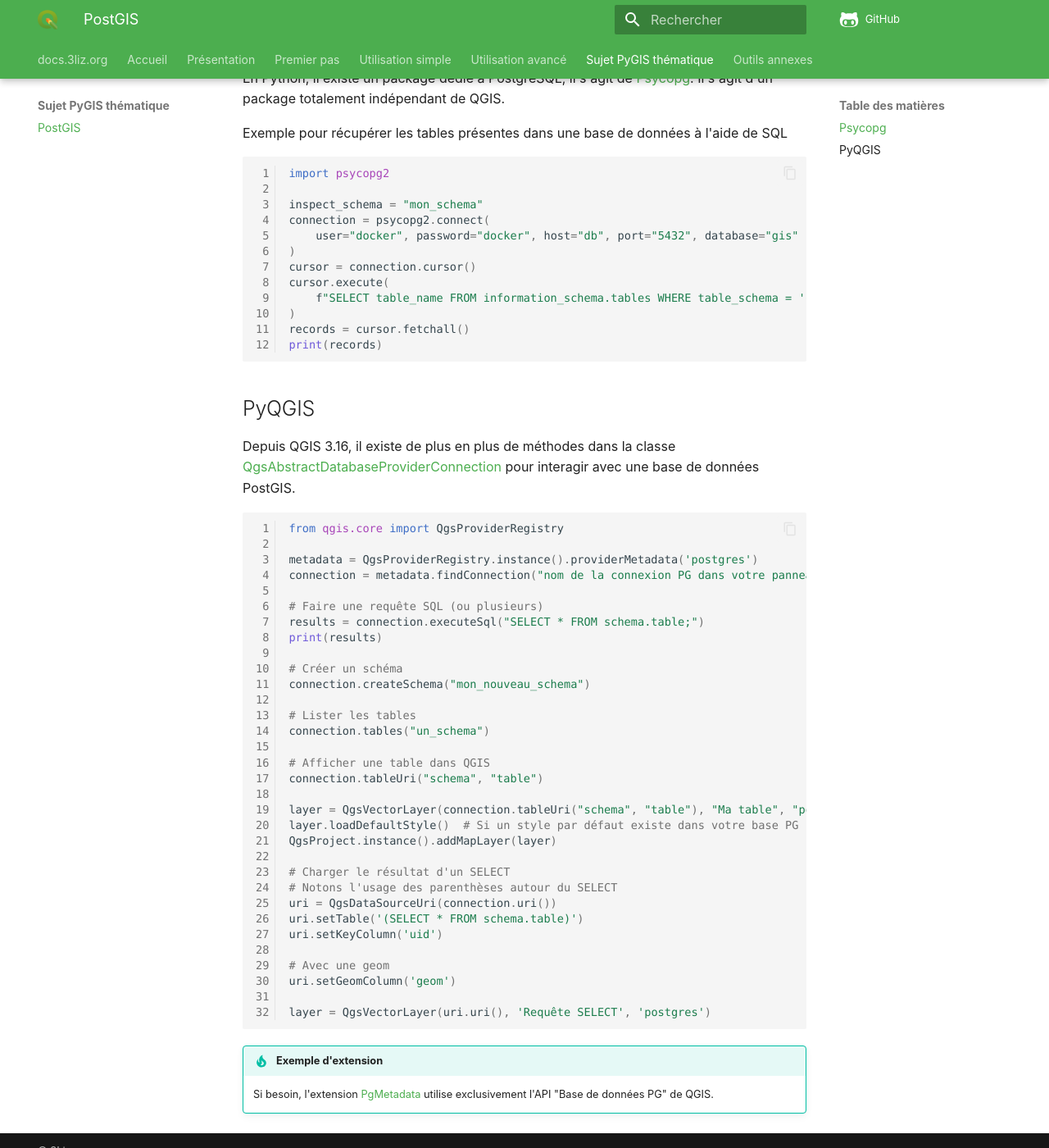
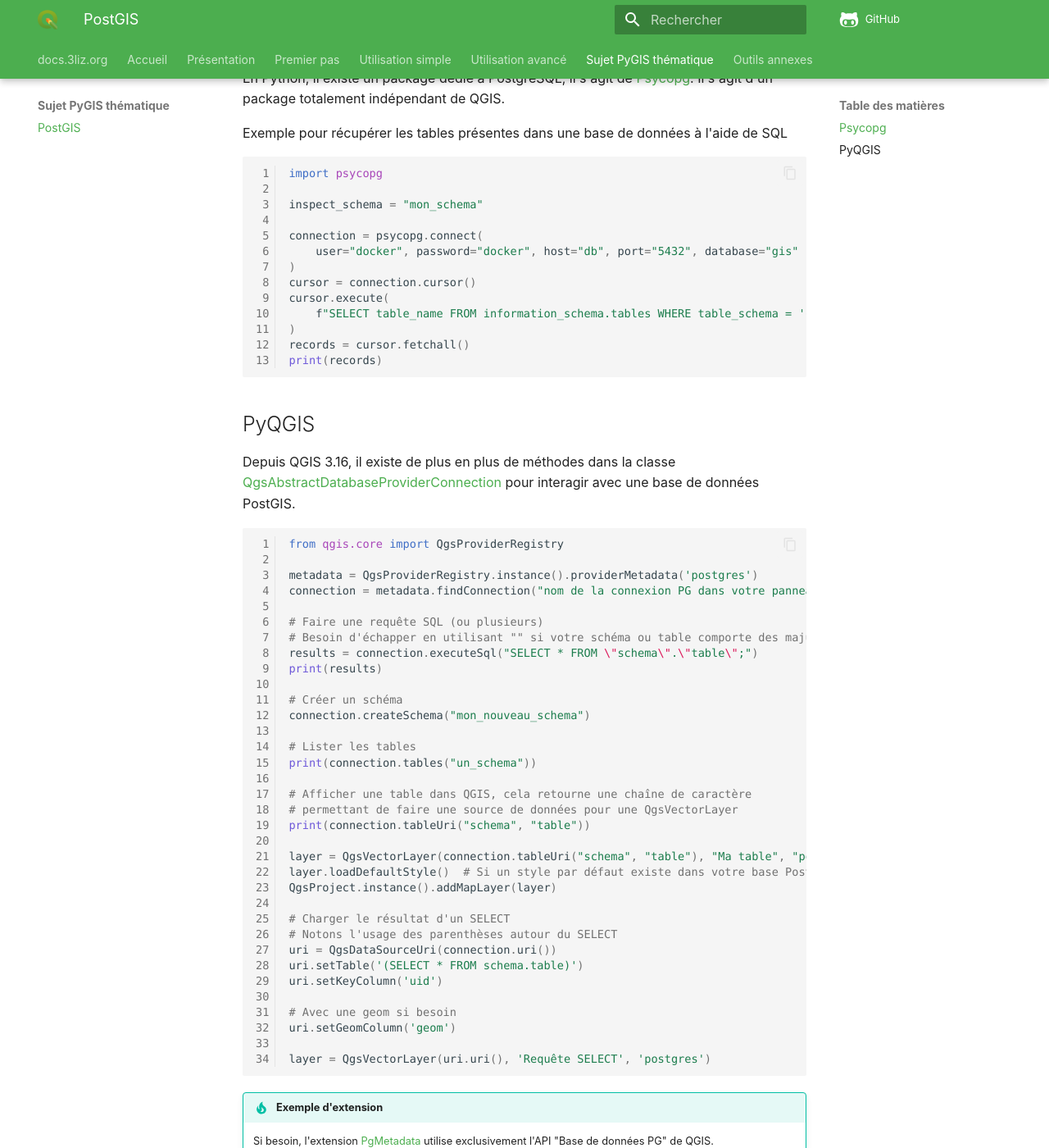
Before and after one commit to 3liz/formation-pyqgis, an MkDocs documentation site: the page built from docs/postgis.md, in a window 1280 px wide and 1400 px high, scrolled down 196 px. Shown: the whole window at 82% size. Built offline with MkDocs 1.6.1 and Material for MkDocs 9.7.7, drawn with Linux system fonts in a browser that asks for light colours; nearby versions of some CDN libraries; comment, search, counter and statistics services are not loaded.

Commit message:
Modification Postgis, Exception et uniqueValues

````diff
--- a/docs/postgis.md
+++ b/docs/postgis.md
@@ -8,10 +8,11 @@
 Exemple pour récupérer les tables présentes dans une base de données à l'aide de SQL
 
 ```python
-import psycopg2
+import psycopg
 
 inspect_schema = "mon_schema"
-connection = psycopg2.connect(
+
+connection = psycopg.connect(
     user="docker", password="docker", host="db", port="5432", database="gis"
 )
 cursor = connection.cursor()
@@ -35,20 +36,22 @@
 connection = metadata.findConnection("nom de la connexion PG dans votre panneau")
 
 # Faire une requête SQL (ou plusieurs)
-results = connection.executeSql("SELECT * FROM schema.table;")
+# Besoin d'échapper en utilisant "" si votre schéma ou table comporte des majuscules
+results = connection.executeSql("SELECT * FROM \"schema\".\"table\";")
 print(results)
 
 # Créer un schéma
 connection.createSchema("mon_nouveau_schema")
 
 # Lister les tables
-connection.tables("un_schema")
+print(connection.tables("un_schema"))
 
-# Afficher une table dans QGIS
-connection.tableUri("schema", "table")
+# Afficher une table dans QGIS, cela retourne une chaîne de caractère
+# permettant de faire une source de données pour une QgsVectorLayer
+print(connection.tableUri("schema", "table"))
 
 layer = QgsVectorLayer(connection.tableUri("schema", "table"), "Ma table", "postgres")
-layer.loadDefaultStyle()  # Si un style par défaut existe dans votre base PG
+layer.loadDefaultStyle()  # Si un style par défaut existe dans votre base PostgreSQL, avec la table layer_styles
 QgsProject.instance().addMapLayer(layer)
 
 # Charger le résultat d'un SELECT
@@ -57,7 +60,7 @@
 uri.setTable('(SELECT * FROM schema.table)')
 uri.setKeyColumn('uid')
 
-# Avec une geom
+# Avec une geom si besoin
 uri.setGeomColumn('geom')
 
 layer = QgsVectorLayer(uri.uri(), 'Requête SELECT', 'postgres')
````
Also changed, not shown: docs/selection-parcours-entites.md (+18 -1 lines).
